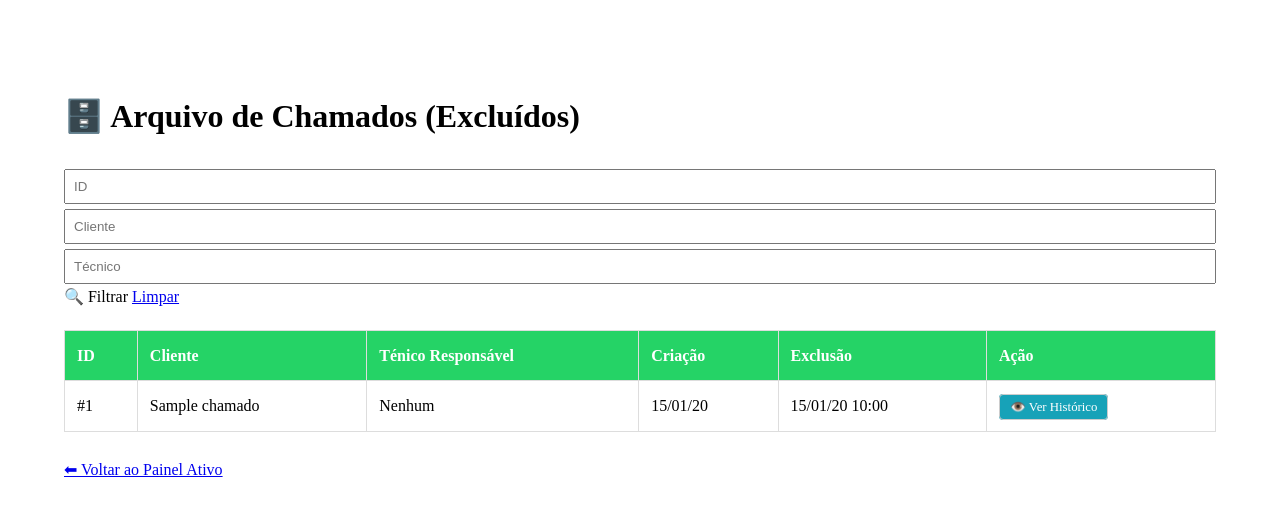
After one commit to jlcnunes/AjudaNoiz, a Flask app: page /arquivo in a window 1280 px wide. The commit adds this page. Shown: the top 516 px of the page. Run offline with Flask 3, Linux system fonts and the light colour scheme; the visitor is signed in with stand-in values (Sample User, id 1); tables that the repository leaves empty hold one stand-in row (values such as "Sample post").

Commit message:
Fix: Problema com falta de registro no log/histórico quando chamado retornava da suspensão, também corrigido o problema dos chamados não seerm mostrados na rela de Arquivo de chamados (Excluídos). Criada a tablea de cliente que é atualizada quando há um novo solicitnado ou quando usuário já existe cadastrado com o mesmo e-mail

```diff
--- a/backend/app.py
+++ b/backend/app.py
@@ -1,6 +1,6 @@
 from flask import Flask, render_template, request, redirect
 from database import inicializar_banco, executar_autoteste, get_db_connection
-from flask import session, flash, url_for
+from flask import session, flash
 from werkzeug.security import check_password_hash
 
 
@@ -28,28 +28,42 @@ def enviar():
 
     # * 2. Salvar no Banco de Dados
     conn = get_db_connection()
-    cursor = conn.cursor()
+    cursor = conn.cursor(dictionary=True)
+
     try:
-        sql = (
-            "INSERT INTO chamados(cliente_nome, cliente_email, "
-            "cliente_whatsapp, servico_titulo, descricao) "
-            "VALUES (%s, %s, %s, %s, %s)"
-        )
-        cursor.execute(sql, (nome, email, whatsapp, servico, descricao))
+        cursor.execute('SELECT id FROM clientes WHERE email = %s', (email,))
+        cliente_existente = cursor.fetchone()
+
+        if cliente_existente:
+            cliente_id = cliente_existente['id']
+
+            if cliente_existente['whatsapp'] != whatsapp or cliente_existente['nome'] != nome:
+                sql_update = "UPDATE clientes SET nome = %s, whatsapp = %s WHERE id = %s"
+                cursor.execute(sql_update, (nome, whatsapp, cliente_id))
+                print(f"🔄 Dados do cliente {cliente_id} atualizados (WhatsApp/Nome).")
+
+        else:
+            sql_novo_cliente = "INSERT INTO clientes (nome, email, whatsapp) VALUES (%s, %s, %s)"
+            cursor.execute(sql_novo_cliente, (nome, email, whatsapp))
+            cliente_id = cursor.lastrowid
+            print(f"✨ Novo cliente cadastrado com ID: {cliente_id}")
+
+        sql_chamado = """
+            INSERT INTO chamados (cliente_id, cliente_nome, cliente_email, cliente_whatsapp, servico_titulo, descricao)
+            VALUES (%s, %s, %s, %s, %s, %s)
+        """
+        cursor.execute(sql_chamado, (cliente_id, nome, email, whatsapp, servico, descricao))
+
         conn.commit()
-        print(f"✅ Novo chamado recebido de: {nome}")
+
     except Exception as e:
-        print(f"❌ Erro ao salvar chamado: {e}")
+        print(f"❌ Erro ao processar envio: {e}")
         conn.rollback()
     finally:
         cursor.close()
         conn.close()
 
-    # * 3. Redirecionar para uma página de agradecimento
-    # * (ou voltar para a home)
-    return """<h1>Solicitação enviada!</h1><p>Em breve entraremos em contato.
-            </p><a href='/'>Voltar</a>"""
-
+    return """<h1>Solicitação enviada!</h><p>Em breve estraremos em contato.</><a href='/'>Voltar</a>"""
 
 @app.route('/admin')
 def admin():
@@ -62,7 +76,8 @@ def admin():
     try:
         cursor.execute(
             "SELECT * FROM chamados "
-            "WHERE ativo = 1 ORDER BY data_criacao DESC"
+            "WHERE ativo = 1 AND data_exclusao "
+            "IS NULL ORDER BY data_criacao DESC"
             )
         chamados = cursor.fetchall()
     except Exception as e:
@@ -87,8 +102,9 @@ def registrar_log(chamado_id, acao):
         (chamado_id, usuario_id, acao) VALUES (%s, %s, %s)"""
         cursor.execute(sql, (chamado_id, usuario_id, acao))
         conn.commit()
+        print(f"✅ Log gravado no banco: {acao}")
     except Exception as e:
-        print(f"❌ Erro no log: {e}")
+        print(f"❌ Erro ao gravar no banco: {e}")
     finally:
         cursor.close()
         conn.close()
@@ -102,10 +118,14 @@ def excluir(id):
     conn = get_db_connection()
     cursor = conn.cursor()
     try:
-        sql = "UPDATE chamados SET ativo = 0 WHERE id = %s"
-        cursor.execute(sql, (id,))
+        from datetime import datetime
+        agora = datetime.now()
+
+        sql = "UPDATE chamados SET ativo = 0, data_exclusao = %s WHERE id = %s"
+        cursor.execute(sql, (agora, id,))
         conn.commit()
         print(f"🗑️ Chamado {id} arquivado/excluído do painel principal!")
+
         # * Grava o histórico
         registrar_log(id, "Chamado arquivado/excluido do painel principal")
     except Exception as e:
@@ -127,7 +147,7 @@ def assumir_chamado(id):
     # * PEGA O ID REAL DO USUÁRIO LOGADO (Ex: 117)
     id_tecnico = session['usuario_id']
     conn = get_db_connection()
-    cursor = conn.cursor()
+    cursor = conn.cursor(dictionary=True)
     try:
         cursor.execute("SELECT status FROM chamados WHERE id = %s", (id,))
         chamado_atual = cursor.fetchone()
@@ -135,14 +155,15 @@ def assumir_chamado(id):
         sql = """
             UPDATE chamados SET status = 'Em progresso',
             tecnico_id = %s WHERE id = %s"""
-        cursor.execute(sql, (id_tecnico, id))
+        cursor.execute(sql, (id_tecnico, id,))
         conn.commit()
 
-        if chamado_atual and chamado_atual['status'] == 'Suspenso':
+        if chamado_atual and chamado_atual['status'].strip() == 'Suspenso':
             mensagem_log = "Retomou o atendimento (estava suspenso)"
         else:
             mensagem_log = "Assumiu o chamado e iniciou o atendimento"
 
+        # *Grava o histórico
         registrar_log(id, mensagem_log)
         print(f"✅ {mensagem_log} no chamado {id}")
     except Exception as e:
@@ -172,6 +193,7 @@ def suspender_chamado(id):
         cursor.execute(sql, (id,))
         conn.commit()
         print(f"⏳ Chamado {id} foi suspenso.")
+
         # *Grava o histórico
         registrar_log(id, "Suspendeu o chamado e mudou status para Suspenso")
     except Exception as e:
@@ -196,6 +218,7 @@ def concluir_chamado(id):
         sql = "UPDATE chamados SET status = 'Concluído' WHERE id = %s"
         cursor.execute(sql, (id,))
         conn.commit()
+
         # *Grava o histórico
         registrar_log(id, "Concluiu o chamado e mudou status para Concluído")
     except Exception as e:
@@ -216,28 +239,84 @@ def ver_chamado(id):
     conn = get_db_connection()
     cursor = conn.cursor(dictionary=True)
 
-    # 1. Busca os dados do chamado
-    cursor.execute("SELECT * FROM chamados WHERE id = %s", (id,))
-    chamado = cursor.fetchone()
+    try:
+        # 1. Busca os dados do chamado
+        cursor.execute("SELECT * FROM chamados WHERE id = %s", (id,))
+        chamado = cursor.fetchone()
 
-    # 2. Busca o histórico (Timeline) com o nome de quem fez a ação (JOIN)
-    sql_hist = """
-        SELECT h.*, u.nome as nome_usuario
-        FROM historico_chamados h
-        JOIN usuarios u ON h.usuario_id = u.id
-        WHERE h.chamado_id = %s
-        ORDER BY h.data_acao DESC
-    """
-    cursor.execute(sql_hist, (id,))
-    historico = cursor.fetchall()
+        if not chamado:
+            return "Chamado não encontrado", 404
 
-    cursor.close()
-    conn.close()
+        # 2. Busca o histórico (Timeline) com o nome de quem fez a ação (JOIN)
+        sql_hist = """
+            SELECT h.*, u.nome as nome_usuario
+            FROM historico_chamados h
+            JOIN usuarios u ON h.usuario_id = u.id
+            WHERE h.chamado_id = %s
+            ORDER BY h.data_acao DESC
+        """
+        cursor.execute(sql_hist, (id,))
+        historico = cursor.fetchall()
+
+    except Exception as e:
+        print(f"❌ Erro SQL em ver_chamados: {e}")
+        return f"Erro ao carregar: {e}", 500
+    finally:
+        cursor.close()
+        conn.close()
 
     return render_template(
         'detalhes_chamado.html',
         chamado=chamado, historico=historico
     )
+
+
+@app.route('/arquivo')
+def visualizar_arquivo():
+    if 'usuario_id' not in session:
+        return redirect('/login')
+
+    # * Captura os filtros da URL (se existirem)
+    f_id = request.args.get('id')
+    f_cliente = request.args.get('cliente')
+    f_tecnico = request.args.get('tecnico')
+
+    conn = get_db_connection()
+    cursor = conn.cursor(dictionary=True)
+
+    # * Base da query: apenas chamados desativados
+    sql = """
+        SELECT c.*, u.nome as nome_tenico
+        FROM chamados c
+        LEFT JOIN usuarios u ON c.tecnico_id = u.id
+        WHERE (c.ativo = 0 OR c.data_exclusao IS NOT NULL)
+    """
+    params = []
+
+    # * Filtros dinâmicos
+    if f_id:
+        sql += " AND c.id = %s"
+        params.append(f_id)
+    if f_cliente:
+        sql += " AND c.cliente_nome LIKE %s"
+        params.append(f"%{f_cliente}%")
+    if f_tecnico:
+        sql += " AND u.nome LIKE %s"
+        params.append(f"%{f_tecnico}%")
+
+    sql += " ORDER BY data_criacao DESC"
+
+    try:
+        cursor.execute(sql, params)
+        chamados_excluidos = cursor.fetchall()
+    except Exception as e:
+        print("❌ Erro SQL no Filtro do Arquivo: {e}")
+        return f"Erro ao filtrar: {e}", 500
+    finally:
+        cursor.close()
+        conn.close()
+
+    return render_template('arquivo.html', chamados=chamados_excluidos)
 
 
 @app.route('/login', methods=['GET', 'POST'])
@@ -269,6 +348,14 @@ def logout():
     session.clear()
     return redirect('/login')
 
+# TODO 1- Criar tela e lógica do arquivo morto com filtro por id,
+# TODO data de criacao e exclsão do chamado, usuário e técnico
+# TODO 2- Criar tela e lógica para cadastro de ténicos.
+# TODO 3- Criar tela e lógica para cadastro de cliente.
+# TODO 4- Criar tela e lógica para agendamento de atendimento.
+# TODO 5- Criar tela e lógica para gerar cobrança atendimento.
+# TODO 6- Ocultar senha do banco de dado do database.py
+
 
 if __name__ == "__main__":
     # Prepara a estrutura
--- a/backend/schema.sql
+++ b/backend/schema.sql
@@ -5,6 +5,7 @@ USE ajudanoizapp_db;
 -- Criação da tabela de Chamdos/Leads
 CREATE TABLE IF NOT EXISTS chamados(
     id INT AUTO_INCREMENT PRIMARY KEY,
+    cliente_id INT,
     cliente_nome VARCHAR(100) NOT NULL,
     cliente_email VARCHAR(100) NOT NULL,
     cliente_whatsapp VARCHAR(15) NOT NULL,
@@ -13,8 +14,10 @@ CREATE TABLE IF NOT EXISTS chamados(
     tecnico_id INT NULL,
     ativo TINYINT(1) DEFAULT 1,
     FOREIGN KEY (tecnico_id) REFERENCES usuarios(id),
+    FOREIGN KEY (cliente_id) REFERENCES clientes(id),
     status ENUM('Novo', 'Em progresso', 'Suspenso', 'Concluído', 'Cancelado') DEFAULT 'Novo',
-    data_criacao TIMESTAMP DEFAULT CURRENT_TIMESTAMP
+    data_criacao TIMESTAMP DEFAULT CURRENT_TIMESTAMP,
+    data_exclusao DATETIME NULL
 );
 
 -- Criação da tabela de atividades relacionadas aos chamados
@@ -48,3 +51,12 @@ CREATE TABLE IF NOT EXISTS historico_chamados (
     FOREIGN KEY (chamado_id) REFERENCES chamados(id) ON DELETE CASCADE,
     FOREIGN KEY (usuario_id) REFERENCES usuarios(id)
 );
+
+-- Criação da tabela de clientes
+CREATE TABLE IF NOT EXISTS clientes (
+    id INT AUTO_INCREMENT PRIMARY KEY,
+    nome VARCHAR(100) NOT NULL,
+    email VARCHAR(100) UNIQUE,
+    whatsapp VARCHAR(20),
+    data_cadastro TIMESTAMP DEFAULT CURRENT_TIMESTAMP
+);
--- a/templates/admin.html
+++ b/templates/admin.html
@@ -82,5 +82,6 @@
             {% endfor %}
         </tbody>
     </table>
+    <a href="/arquivo" style="float: right; color: #666;">📁 Acessar Chamados Arquivados</a>
 </body>
 </html>
--- /dev/null
+++ b/templates/arquivo.html
@@ -0,0 +1,51 @@
+<!DOCTYPE html>
+<html lang="pt-br">
+<head>
+    <meta charset="UTF-8">
+    <title>Arquivo do Chamados</title>
+    <link rel="stylesheet" href="{{url_for('static', filename='css/style.css') }}">
+</head>
+<body class="admin-body">
+    <h1>🗄️ Arquivo de Chamados (Excluídos)</h1>
+
+    <form method="GET" action="/arquivo" class="filtro-container" style="margin-bottom: 20px;">
+        <input type="number" name="id" placeholder="ID">
+        <input type="text" name="cliente" placeholder="Cliente">
+        <input type="text" name="tecnico" placeholder="Técnico">
+        <buttom type="submit">🔍 Filtrar</buttom>
+        <a href="/arquivo">Limpar</a>
+    </form>
+
+    <table class="admin-table">
+        <thead>
+            <tr>
+                <th>ID</th>
+                <th>Cliente</th>
+                <th>Ténico Responsável</th>
+                <th>Criação</th>
+                <th>Exclusão</th>
+                <th>Ação</th>
+            </tr>
+        </thead>
+        <tbody>
+            {% for chamado in chamados %}
+            <tr>
+                <td>#{{ chamado.id }}</td>
+                <td>{{ chamado.cliente_nome }}</td>
+                <td>{{ chamado.nome_tecnico or 'Nenhum' }}</td>
+                <td>{{ chamado.data_criacao.strftime('%d/%m/%y') }}</td>
+                <td>{{ chamado.data_exclusao.strftime('%d/%m/%y %H:%M') if chamado.data_exclusao }}</td>
+
+                <td>
+                    <a href="{{ url_for('ver_chamado', id=chamado.id) }}" class="btn-acao" style="text-decoration: none; background-color: #17a2b8; color: white; padding: 5px 10px; border-radius: 4px; font-size: 0.8em;">
+                        👁️ Ver Histórico
+                    </a>
+                </td>
+            </tr>
+            {%  endfor %}
+        </tbody>
+    </table>
+    <br>
+    <a href="/admin">⬅ Voltar ao Painel Ativo</a>
+</body>
+</html>
```
Also changed, not shown: templates/detalhes_chamado.html (+11 -3 lines).
